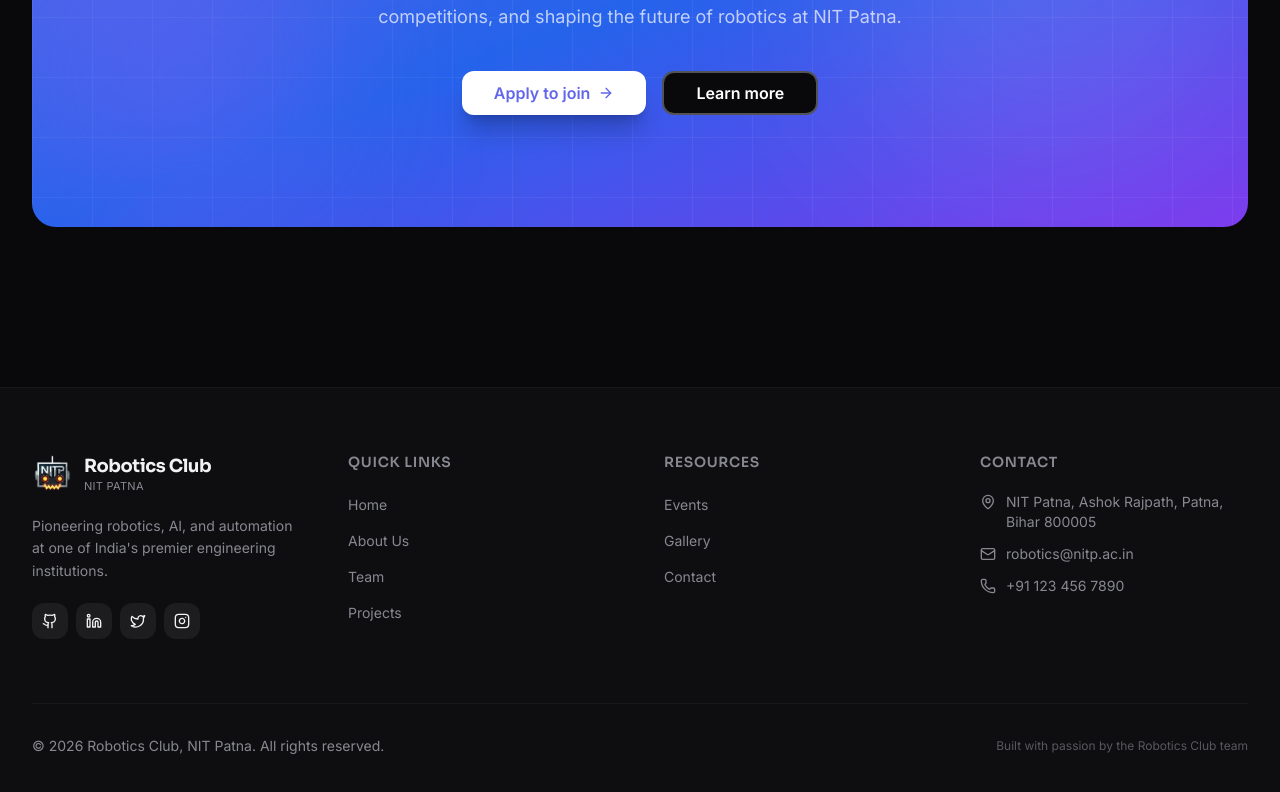
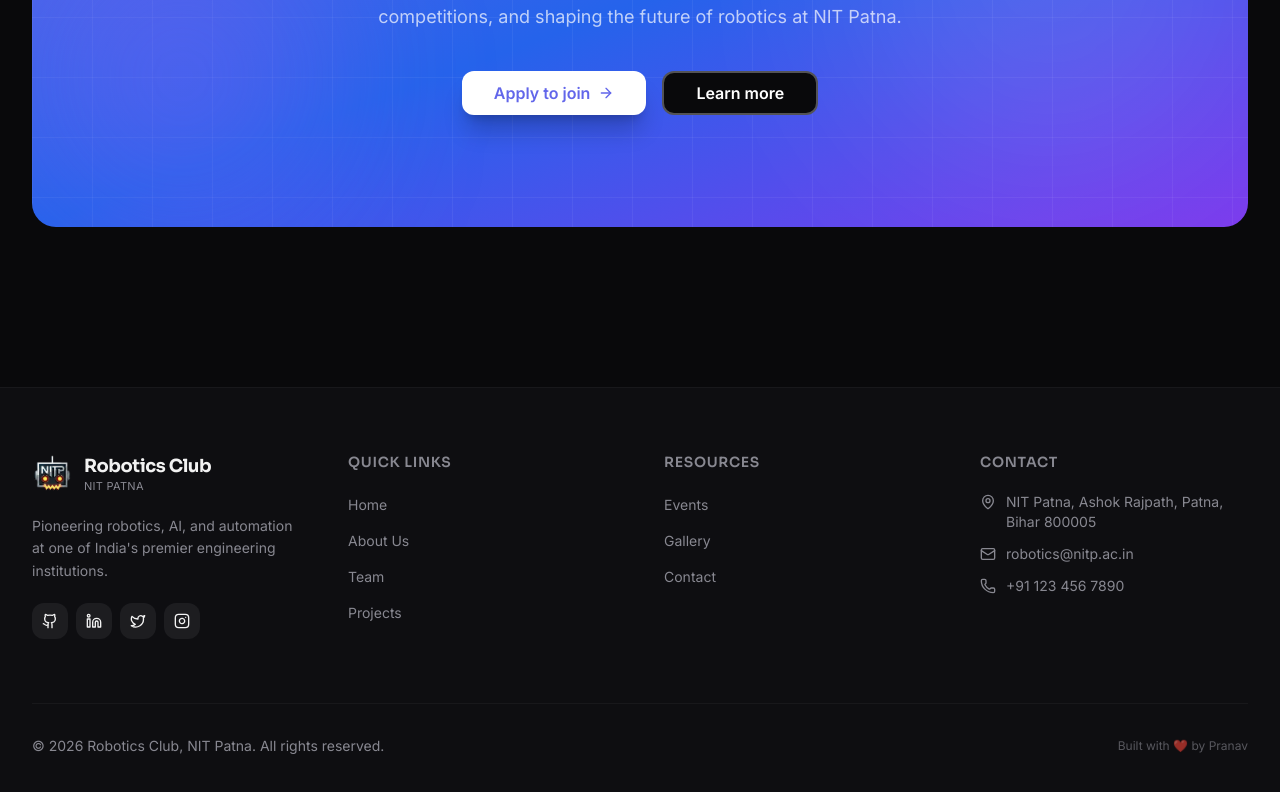
Before and after one commit to LifeIsPranav/NITP_Robotics_Website, a React (Vite) app: page / in a window 1280 px wide. Shown: the part 8911-9703 px from the top of the page. Built offline with nearby package versions, Linux system fonts and the light colour scheme.

Commit message:
minor updation

```diff
--- a/src/components/layout/Footer.tsx
+++ b/src/components/layout/Footer.tsx
@@ -131,7 +131,7 @@ export function Footer() {
             © {new Date().getFullYear()} Robotics Club, NIT Patna. All rights reserved.
           </p>
           <p className="text-xs text-muted-foreground/60">
-            Built with passion by the Robotics Club team
+            Built with ❤️ by Pranav
           </p>
         </div>
       </div>
```
